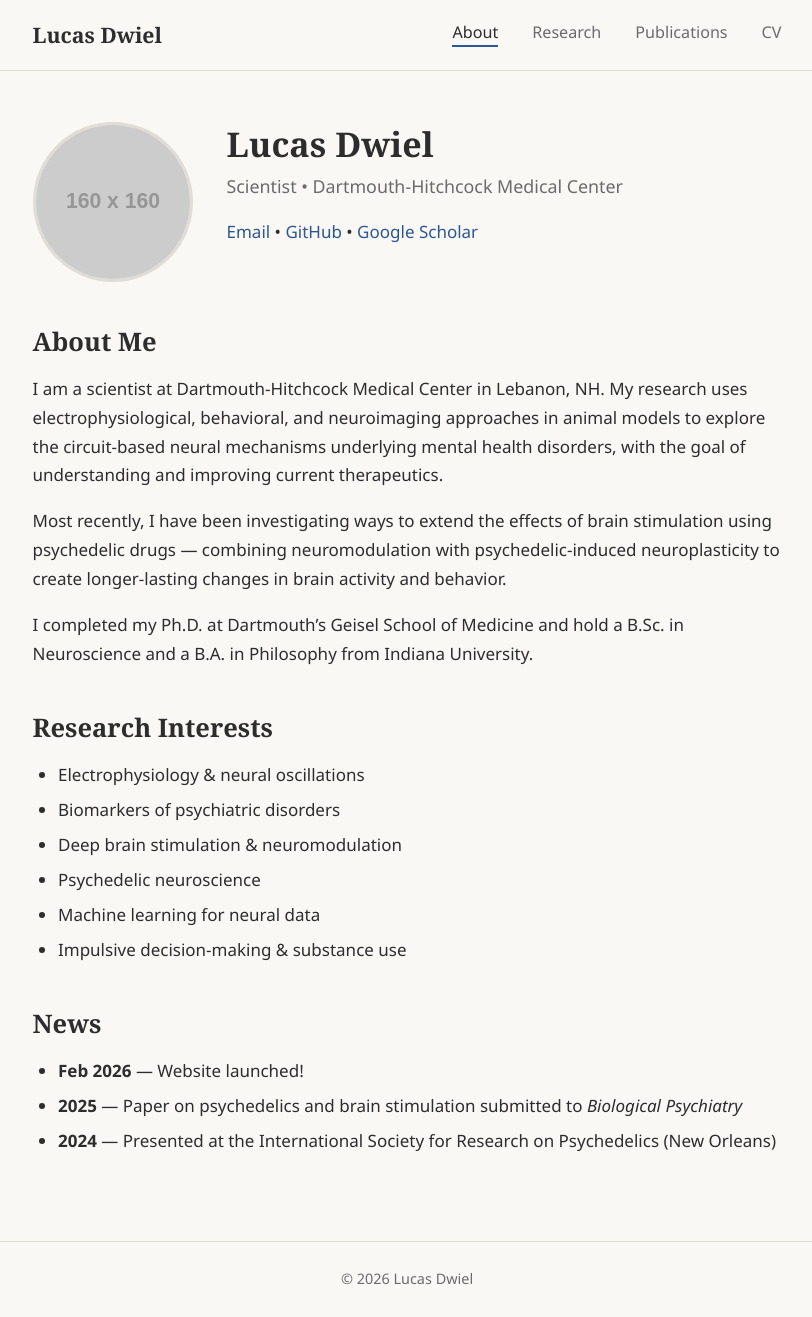
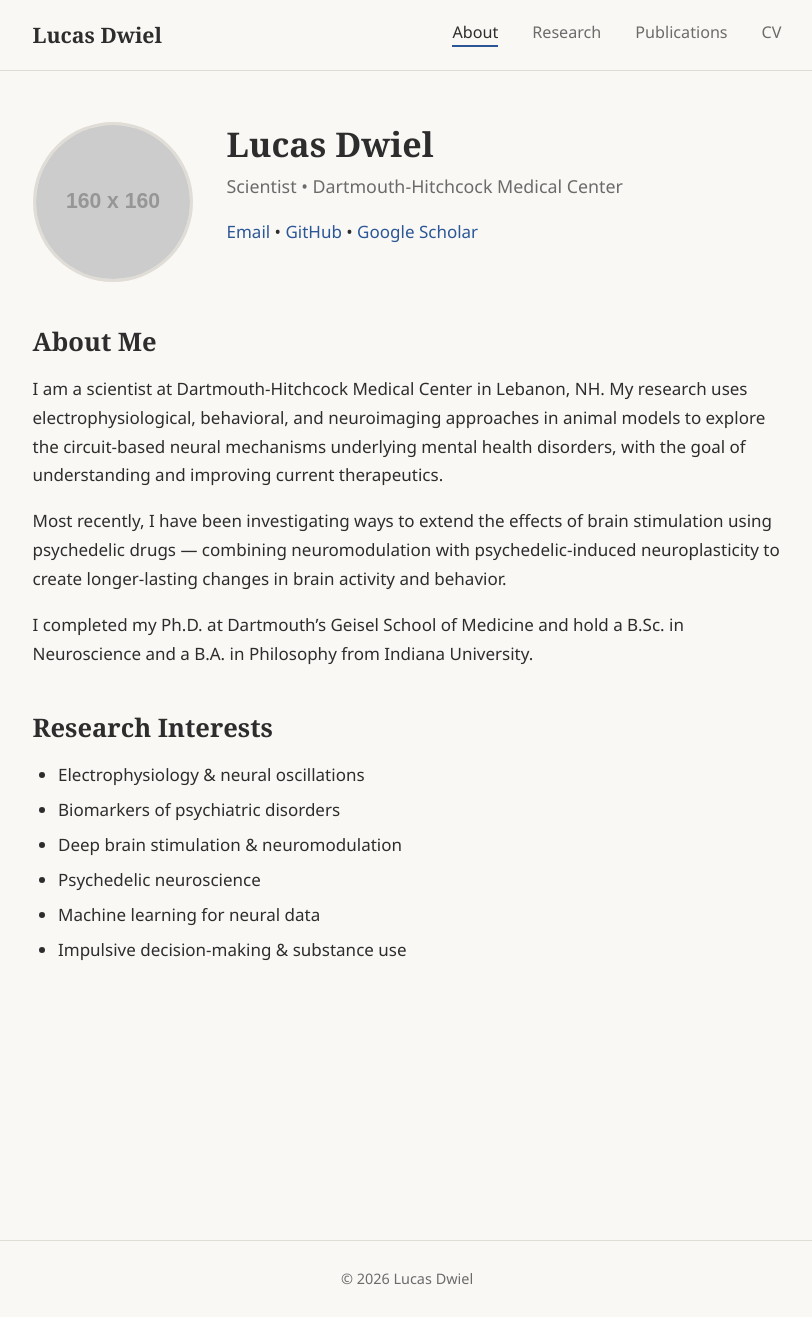
Before and after one commit to lucasdwi/lucasdwi.github.io, a Jekyll site: the page built from index.md, in a window 1280 px wide and 1317 px high. Shown: the whole window, without its empty margins (233-1045 px from the left). Built offline with Jekyll 4.4.1, drawn with Linux system fonts in a browser that asks for light colours.

Commit message:
Remove news section from home page
Co-Authored-By: Claude Opus 4.6 <noreply@anthropic.com>

```diff
--- a/index.md
+++ b/index.md
@@ -32,9 +32,3 @@ I completed my Ph.D. at Dartmouth's Geisel School of Medicine and hold a B.Sc. i
 - Psychedelic neuroscience
 - Machine learning for neural data
 - Impulsive decision-making & substance use
-
-## News
-
-- **Feb 2026** — Website launched!
-- **2025** — Paper on psychedelics and brain stimulation submitted to *Biological Psychiatry*
-- **2024** — Presented at the International Society for Research on Psychedelics (New Orleans)
```
